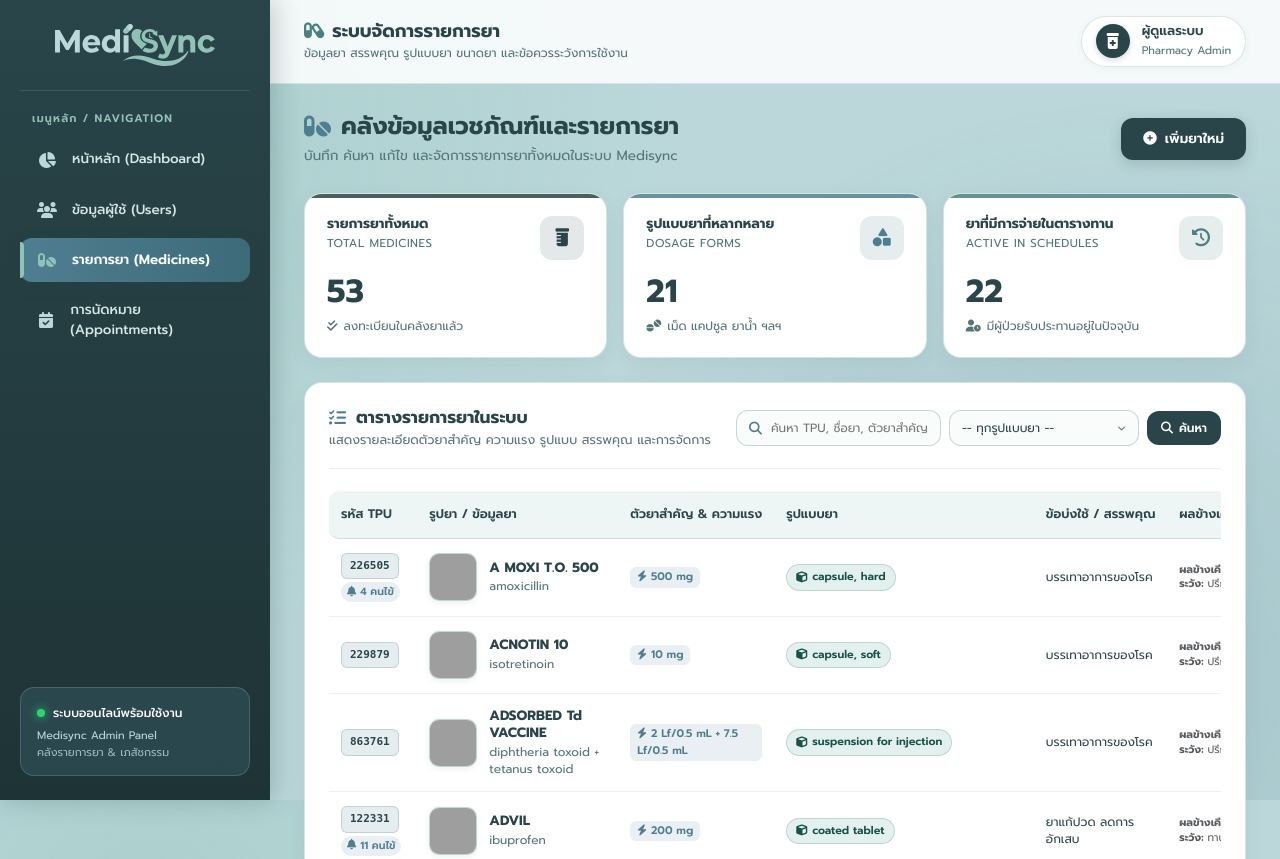
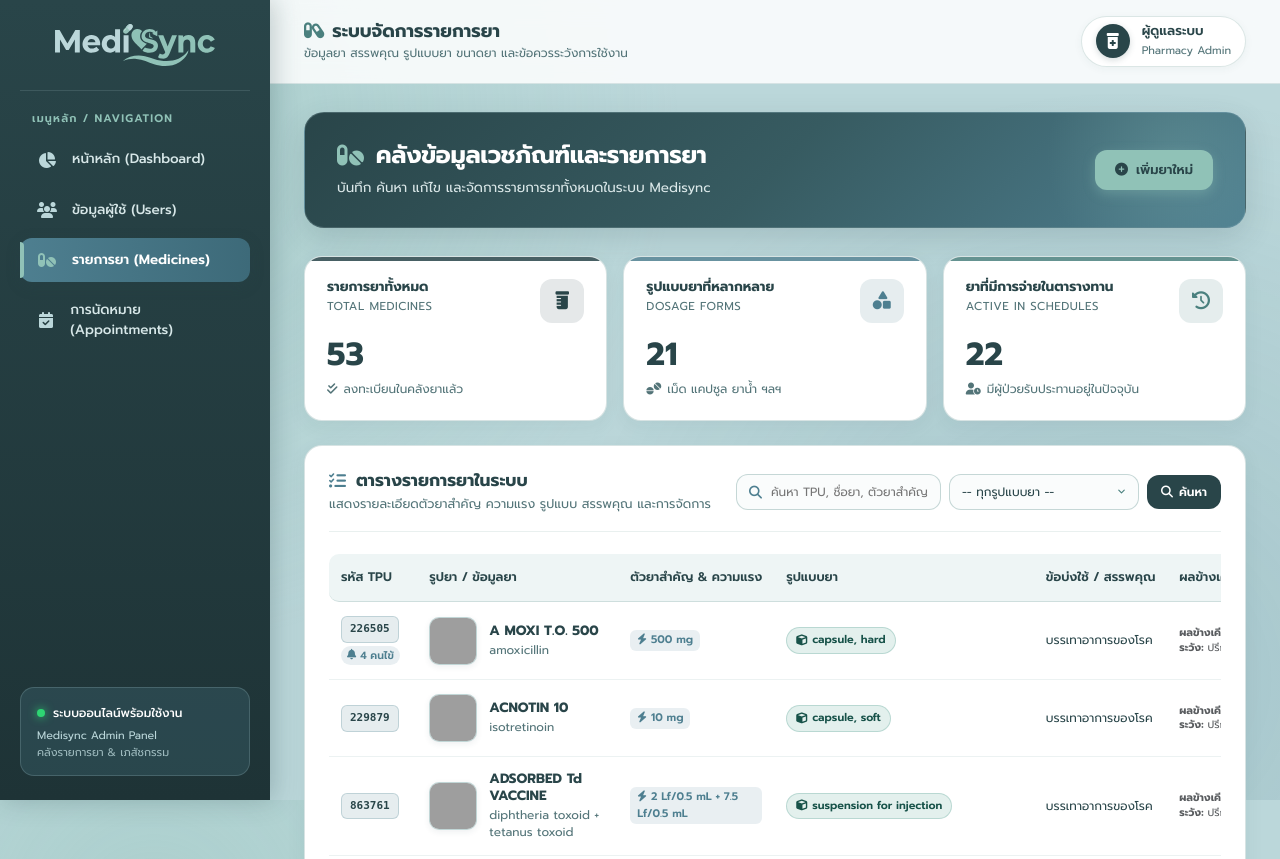
Before and after one commit to ST2415/Medisync_Admin, a PHP site: page /medicine-page/medicine.php in a window 1280 px wide. Shown: the top 859 px of the page. Run offline with PHP 8.4, Linux system fonts and the light colour scheme; data comes from the database, SQL or seed files in the repository; data that the repository does not hold is empty; grey boxes are pictures that could not be loaded.

Commit message:
Update title banner

```diff
--- a/www/medicine-page/medicine.php
+++ b/www/medicine-page/medicine.php
@@ -421,51 +421,94 @@ $stmt->close();
             flex-grow: 1;
         }
 
-        /* ===== PAGE BANNER ===== */
+        /* ===== PAGE HEADER BANNER (HERO STYLE) ===== */
         .page-banner {
+            background: linear-gradient(135deg, #294549 0%, #375b61 50%, #4E7F90 100%);
+            color: var(--color-white);
+            border-radius: 20px;
+            padding: 28px 32px;
+            margin-bottom: 28px;
+            position: relative;
+            overflow: hidden;
+            box-shadow: 0 10px 30px rgba(41, 69, 73, 0.16);
             display: flex;
             justify-content: space-between;
             align-items: center;
-            flex-wrap: wrap;
-            gap: 16px;
-            margin-bottom: 26px;
+            border: 1px solid rgba(187, 215, 218, 0.2);
+        }
+
+        .page-banner::after {
+            content: '';
+            position: absolute;
+            right: -60px;
+            bottom: -60px;
+            width: 260px;
+            height: 260px;
+            background: radial-gradient(circle, rgba(144, 194, 183, 0.22) 0%, transparent 70%);
+            border-radius: 50%;
+            pointer-events: none;
+        }
+
+        .page-banner-title {
+            position: relative;
+            z-index: 1;
         }
 
         .page-banner-title h2 {
             font-size: 24px;
             font-weight: 700;
+            color: var(--color-white);
+            margin: 0 0 8px 0;
+            letter-spacing: -0.3px;
+            display: flex;
+            align-items: center;
+            gap: 12px;
+        }
+
+        .page-banner-title h2 i {
+            color: var(--color-mint) !important;
+        }
+
+        .page-banner-title p {
+            font-size: 13.5px;
+            color: #dbe8e9;
+            margin: 0;
+            max-width: 650px;
+            line-height: 1.6;
+        }
+
+        .hero-action-buttons {
+            display: flex;
+            gap: 12px;
+            flex-shrink: 0;
+            z-index: 1;
+            position: relative;
+        }
+
+        .btn-add-medicine {
+            background: var(--color-mint);
             color: var(--color-primary);
-            margin: 0 0 6px 0;
-            display: flex;
-            align-items: center;
-            gap: 10px;
-        }
-
-        .page-banner-title p {
-            color: var(--text-muted);
-            margin: 0;
-            font-size: 13.5px;
-        }
-
-        .btn-add-medicine {
-            background: var(--color-primary);
-            color: var(--color-white);
             font-weight: 600;
-            padding: 11px 22px;
+            padding: 10px 20px;
             border-radius: 12px;
-            font-size: 13.5px;
+            font-size: 13px;
             display: inline-flex;
             align-items: center;
             gap: 8px;
-            transition: all 0.22s ease;
-            box-shadow: 0 4px 14px rgba(41, 69, 73, 0.2);
+            transition: all 0.2s ease;
+            box-shadow: 0 4px 12px rgba(144, 194, 183, 0.35);
+            text-decoration: none;
+            position: relative;
+            z-index: 1;
+            flex-shrink: 0;
+            border: none;
         }
 
         .btn-add-medicine:hover {
-            background: var(--color-secondary);
-            color: var(--color-white);
+            background: var(--color-white);
+            color: var(--color-primary);
             transform: translateY(-2px);
-            box-shadow: 0 6px 18px rgba(41, 69, 73, 0.25);
+            box-shadow: 0 6px 16px rgba(0, 0, 0, 0.15);
         }
 
         /* ===== SUMMARY CARDS ===== */
@@ -1185,8 +1228,11 @@ $stmt->close();
             .page-banner {
                 flex-direction: column;
                 align-items: flex-start;
+                gap: 20px;
+                padding: 22px 20px;
             }
 
+            .hero-action-buttons,
             .btn-add-medicine {
                 width: 100%;
                 justify-content: center;
@@ -1374,16 +1420,18 @@ $stmt->close();
         <section class="page-banner">
             <div class="page-banner-title">
                 <h2>
-                    <i class="fa-solid fa-pills" style="color: var(--color-secondary);"></i>
+                    <i class="fa-solid fa-pills" style="color: var(--color-mint);"></i>
                     คลังข้อมูลเวชภัณฑ์และรายการยา
                 </h2>
                 <p>บันทึก ค้นหา แก้ไข และจัดการรายการยาทั้งหมดในระบบ Medisync</p>
             </div>
 
-            <a href="add-medicine.php" class="btn-add-medicine">
-                <i class="fa-solid fa-plus-circle"></i>
-                <span>เพิ่มยาใหม่</span>
-            </a>
+            <div class="hero-action-buttons">
+                <a href="add-medicine.php" class="btn-add-medicine">
+                    <i class="fa-solid fa-plus-circle"></i>
+                    <span>เพิ่มยาใหม่</span>
+                </a>
+            </div>
         </section>
 
         <!-- Summary Metric Cards -->
```
Also changed, not shown: www/appointment-page/appointment.php (+79 -31 lines), www/user-page/user.php (+72 -24 lines).
